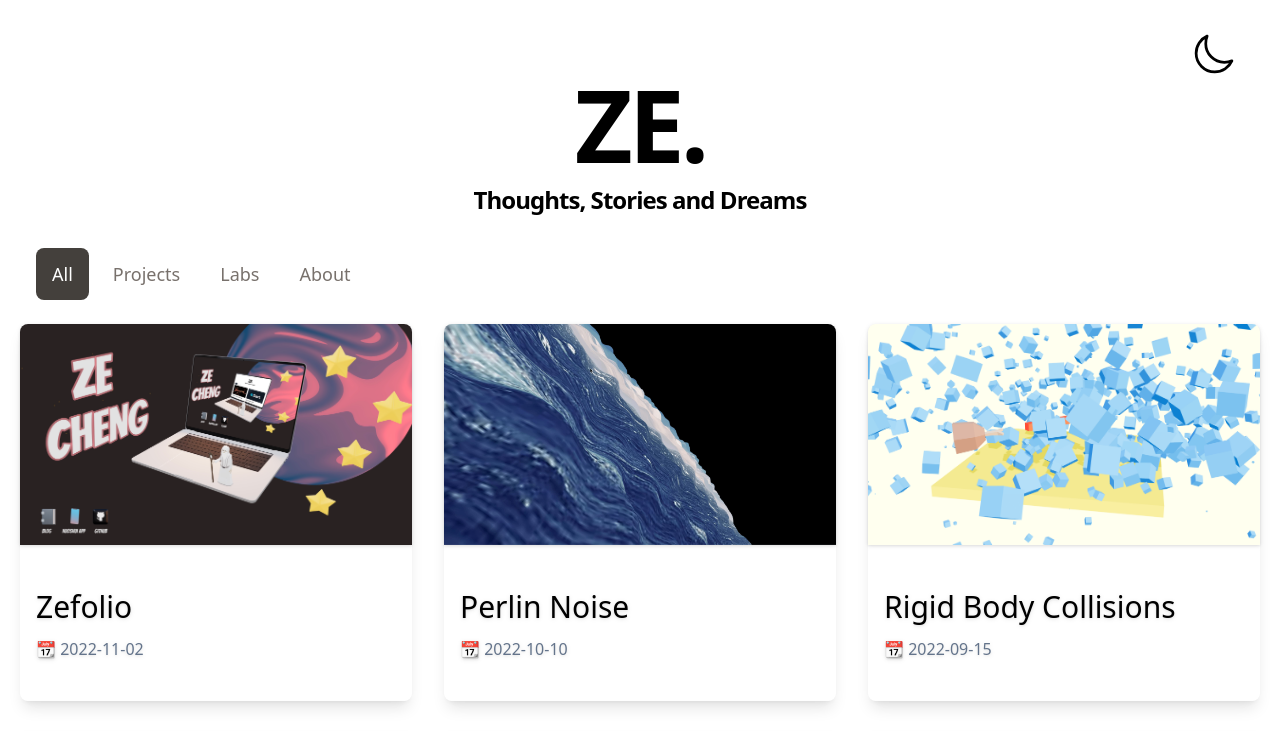
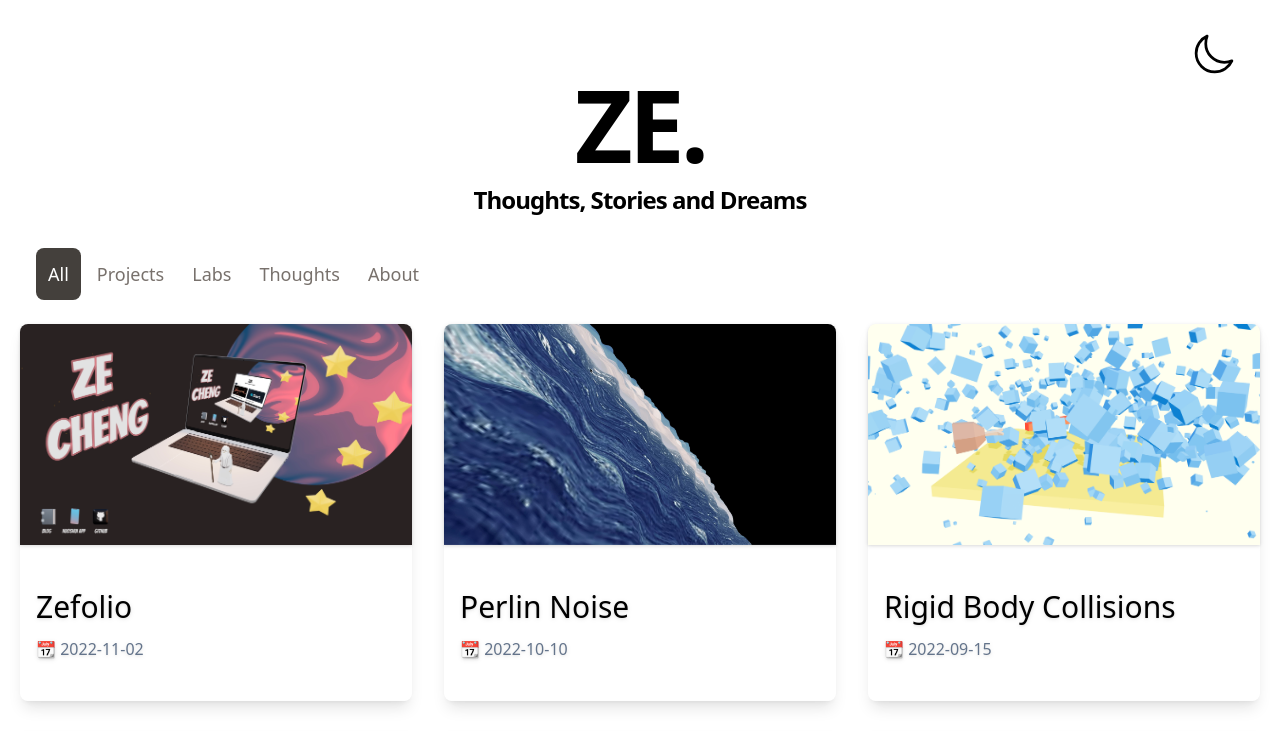
Before and after one commit to paladinze/ze-blog, a Next.js app: page / in a window 1280 px wide. Shown: the top 731 px of the page. Built offline with nearby package versions, Linux system fonts and the light colour scheme.

Commit message:
feat(nav): add thoughts section

```diff
--- a/components/menu/tab-menu.js
+++ b/components/menu/tab-menu.js
@@ -7,7 +7,7 @@ function TabLink(props) {
 
   const LinkComponent = <li
     onClick={onClick}
-    className={cn("cursor-pointer mr-2 inline-block py-3 px-4 rounded-lg hover:text-stone-900 hover:bg-stone-100 dark:hover:bg-stone-700 dark:hover:text-white", {
+    className={cn("cursor-pointer mr-1 inline-block py-3 px-3 rounded-lg hover:text-stone-900 hover:bg-stone-100 dark:hover:bg-stone-700 dark:hover:text-white", {
       "bg-stone-700 text-white": selected
     })}>
     {label}
@@ -36,6 +36,10 @@ const tabsData = [
     tag: TAGS.LAB,
   },
   {
+    label: 'Thoughts',
+    tag: TAGS.THOUGHTS,
+  },
+  {
     label: 'About',
     link: "/about"
   },
@@ -44,7 +48,7 @@ const tabsData = [
 export default function TabMenu(props) {
   const {selectedTag, setSelectedTag} = props;
   return <section>
-    <ul className="px-4 flex flex-wrap text-sm lg:text-lg font-medium text-center text-stone-500 dark:text-stone-300 ">
+    <ul className="lg:px-4 flex flex-wrap text-sm lg:text-lg font-medium text-center text-stone-500 dark:text-stone-300 ">
       {tabsData.map(({label, link, tag}, index) => {
         return <TabLink
           key={index} label={label} link={link}
--- a/data/constants.js
+++ b/data/constants.js
@@ -35,6 +35,7 @@ export const TAGS = {
   ALL: 'all',
   PROJECT: 'project',
   LAB: 'lab',
+  THOUGHTS: 'thoughts',
   WEB3D: 'web3d',
   WEBAPP: 'webapp',
   TOOL: 'tool'
--- a/data/posts/monorepo.md
+++ b/data/posts/monorepo.md
@@ -4,7 +4,7 @@ coverImage: '/assets/blog/monorepo/cover.png'
 projectLink: 'https://github.com/paladinze/guts'
 repoLink: 'https://github.com/paladinze/guts'
 date: '2022-03-02'
-tags: ['lab']
+tags: ['thoughts']
 techStackFront: ['TypeScript', 'React', 'Next.js', 'Storybook']
 techStackBack: ['Node.js', 'Nest.js']
 techStackTools: ['Nx', 'Webpack', 'SWC', 'Cypress', 'ESLint', 'Prettier']
```
